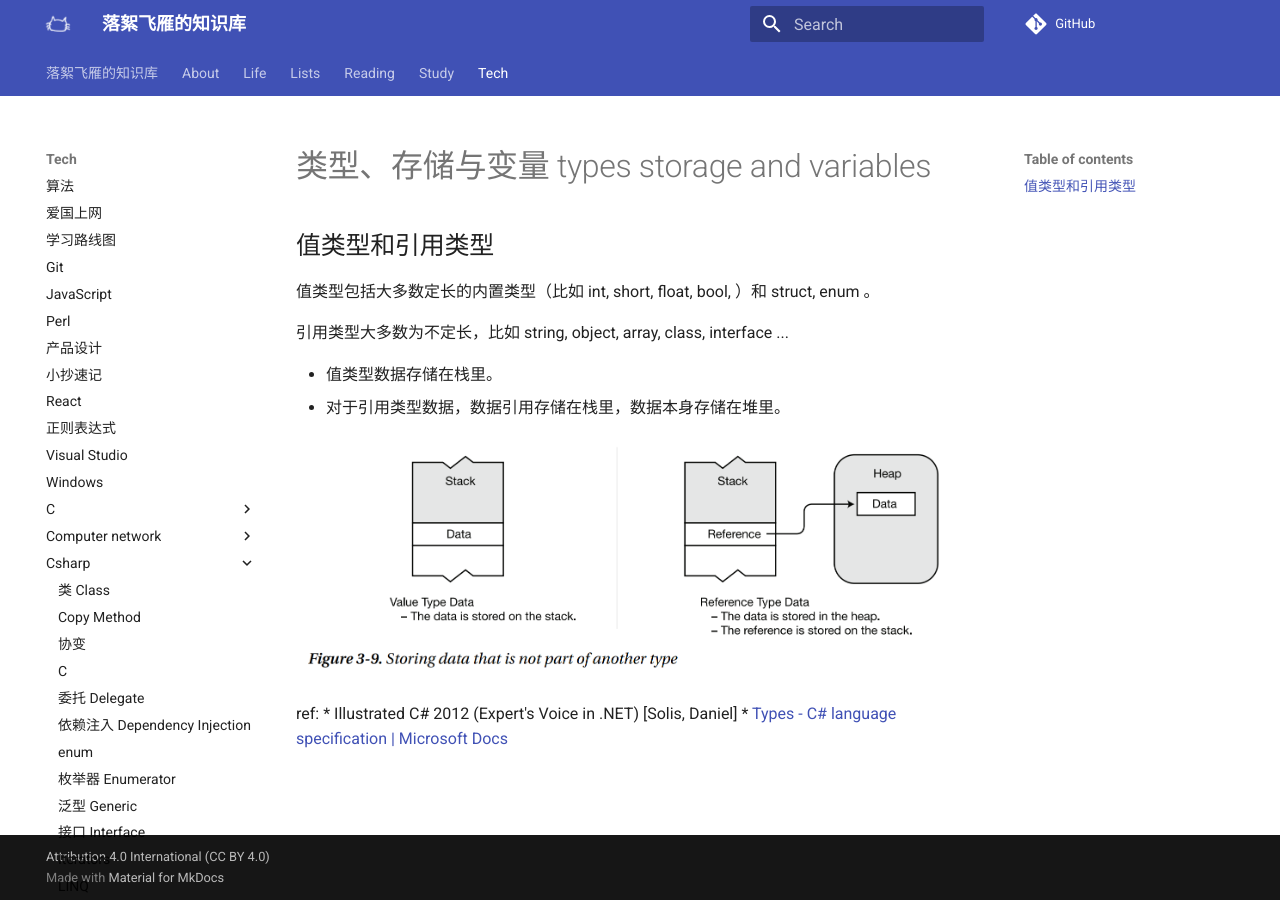
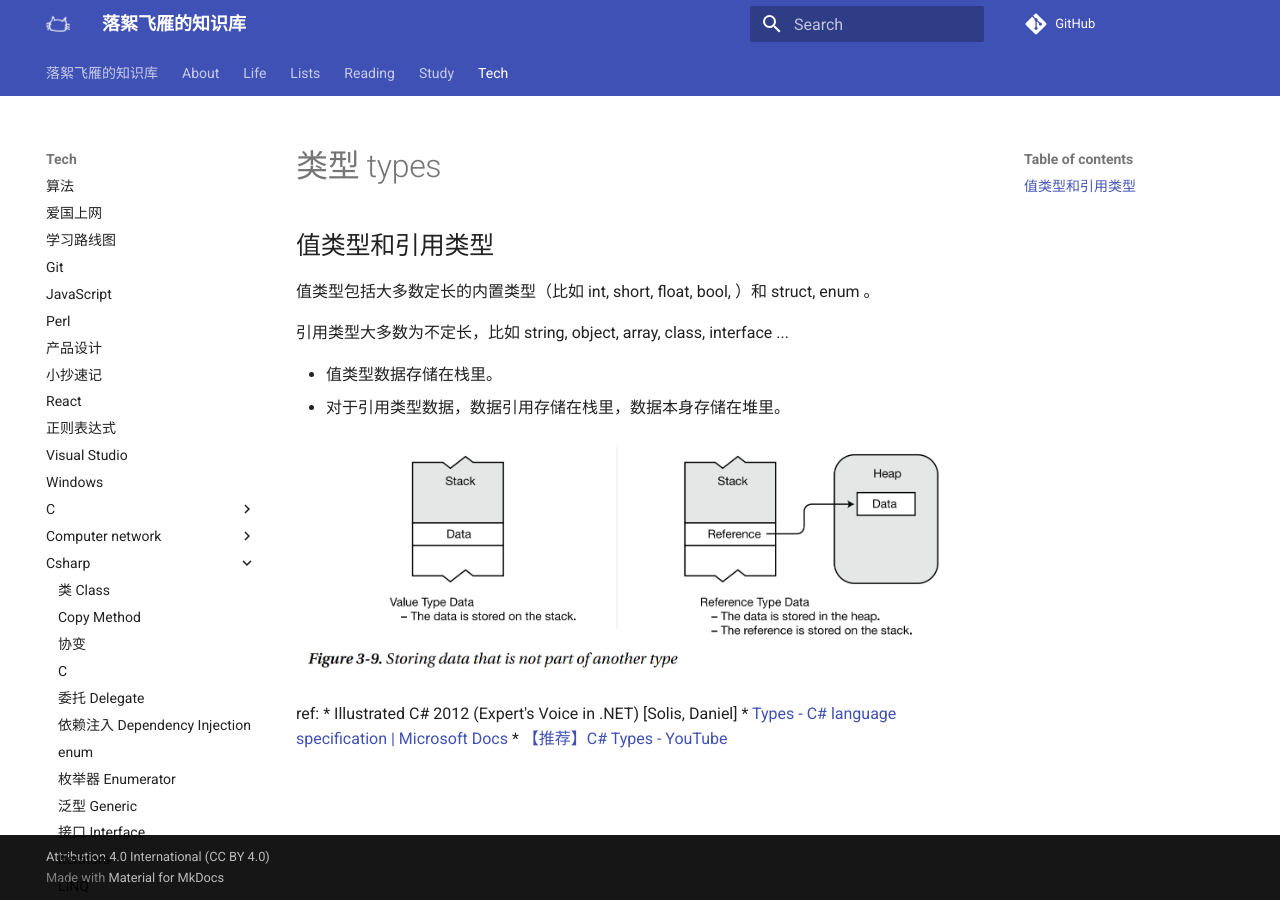
Before and after one commit to luoxufeiyan/wiki.luoxufeiyan.com, an MkDocs documentation site: the page built from docs/tech/csharp/types.md, in a window 1280 px wide. Built offline with MkDocs 1.6.1 and Material for MkDocs 9.7.7, drawn with Linux system fonts in a browser that asks for light colours; comment, search, counter and statistics services are not loaded.

Commit message:
rename types

```diff
--- a/docs/tech/csharp/types_storage_and_variables.md
+++ b/docs/tech/csharp/types.md
@@ -1,4 +1,4 @@
-# 类型、存储与变量 types storage and variables
+# 类型 types
 
 ## 值类型和引用类型
 
@@ -14,3 +14,4 @@
 ref:
 * Illustrated C# 2012 (Expert's Voice in .NET) [Solis, Daniel]
 * [Types - C# language specification | Microsoft Docs](https://docs.microsoft.com/en-us/dotnet/csharp/language-reference/language-specification/types#value-types)
+* [【推荐】C# Types - YouTube](https://www.youtube.com/playlist?list=PLRwVmtr-pp07XP8UBiUJ0cyORVCmCgkdA)
```
